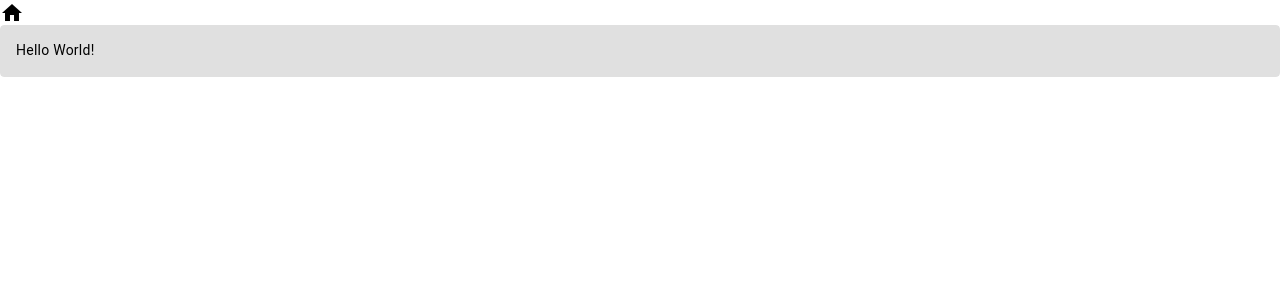
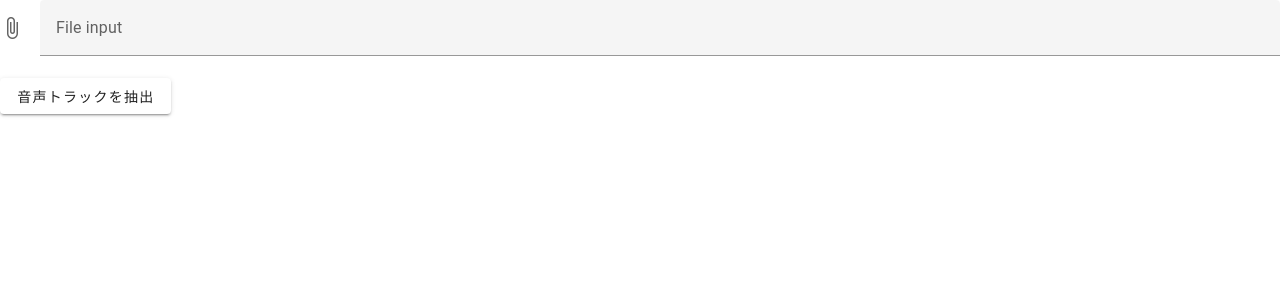
Before and after one commit to sh1Nome/extract-streams-web, a Vue app in the folder node/frontend/: page / in a window 1280 px wide. Shown: the top 300 px of the page. Built offline with nearby package versions, Linux system fonts and the light colour scheme.

Commit message:
feat: 音声トラック抽出機能を追加し、ファイル入力コンポーネントを実装

```diff
--- a/node/frontend/src/App.vue
+++ b/node/frontend/src/App.vue
@@ -1,6 +1,18 @@
-<script setup lang="ts"></script>
+<script setup lang="ts">
+import { ref } from "vue";
+
+const file = ref<File | null>(null);
+
+function handleExtractAudio() {
+  if (file.value) {
+    console.log(file.value.name);
+  } else {
+    console.log("ファイルが選択されていません");
+  }
+}
+</script>
 
 <template>
-  <v-icon icon="mdi-home" />
-  <v-card text="Hello World!" variant="tonal"></v-card>
+  <v-file-input label="File input" v-model="file"></v-file-input>
+  <v-btn @click="handleExtractAudio">音声トラックを抽出</v-btn>
 </template>
```
